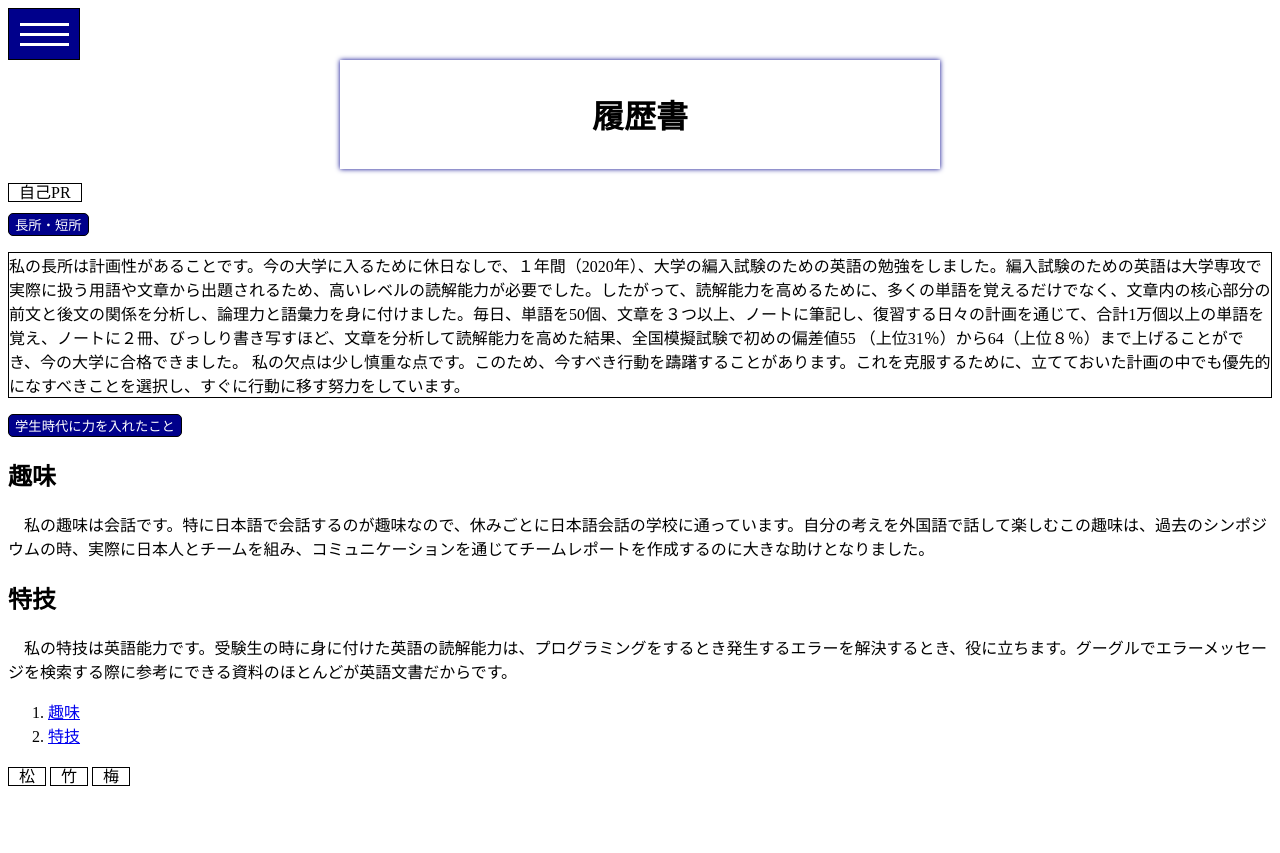
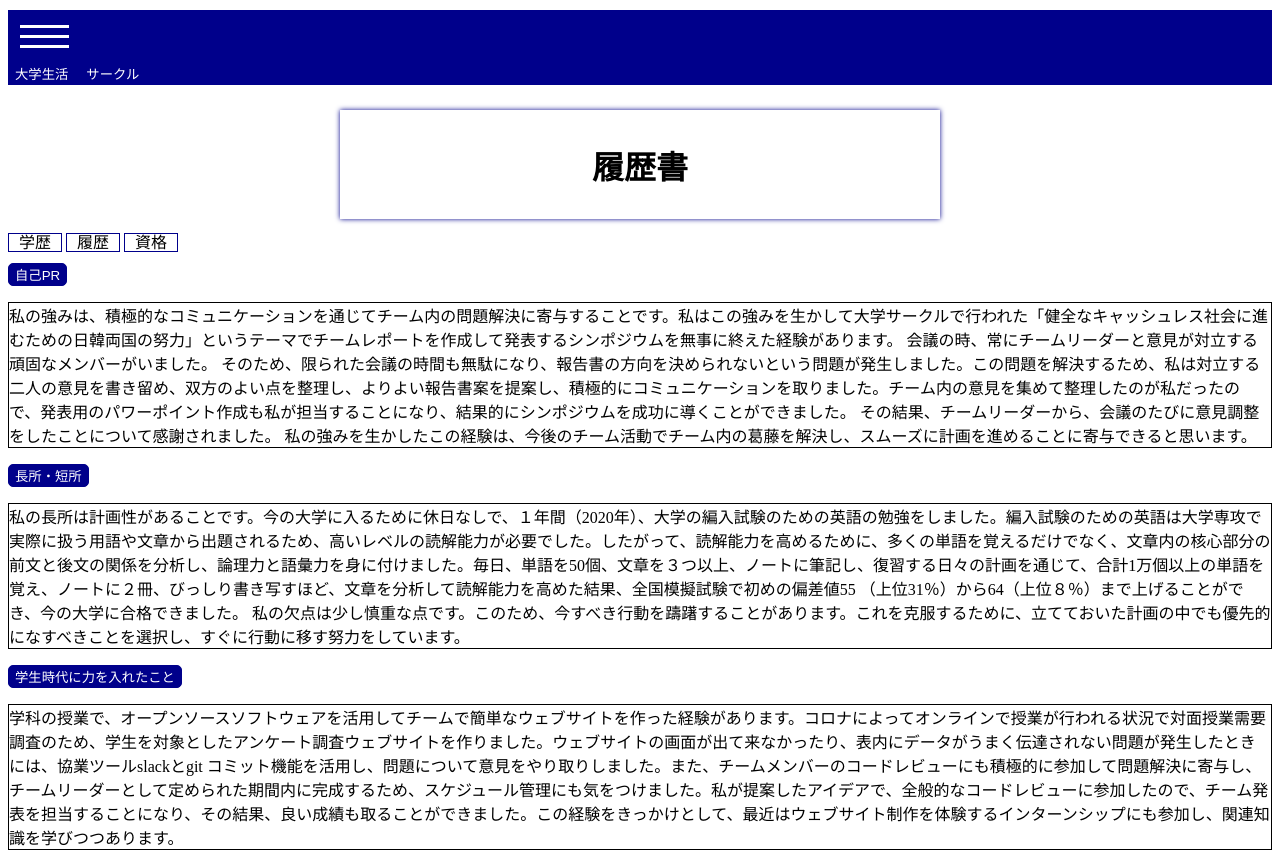
Before and after one commit to sukhyun205/-, a plain HTML site: page Internship/220210_IS_PR.html in a window 1280 px wide. Shown: the top 853 px of the page. Before the commit the page ends 800 px from the top, so only its background shows below. Drawn offline with Linux system fonts and the light colour scheme.

Commit message:
update IS_PR

```diff
--- a/Internship/220210_IS_PR.css
+++ b/Internship/220210_IS_PR.css
@@ -1,9 +1,26 @@
+
+#key_visual img {
+    max-width: 100%; /* 画像の横幅を100%に */
+  }
+
+.darkblue {
+    background-color: darkblue;
+}
+
+.customized-color {
+    background-color: rgb(59, 59, 175);
+}
+
+.font-white {
+    color: white;
+}
+
 
 button {
     transition: all .5s;
     background: darkblue;
     color: white;
-    border: 1px solid black;
+    border: 1px solid darkblue;
     border-radius: 5px;
 }
 
@@ -19,6 +36,7 @@ button:hover {
 
 div {
     margin-bottom: 10px;
+    margin-top: 10px;
 }
 
 main {
@@ -29,6 +47,7 @@ main {
     padding: 10px; /* コンテンツの内側に余白 */
     box-shadow: 0 0 5px 0 darkblue; /* コンテンツに影設定 */
     margin-bottom: 10px;
+    margin-top: 2%;
   }
 
 h1 {
@@ -53,18 +72,17 @@ input {
     display: none;
    }
    label {
-    border: 1px solid black;
+    border: 1px solid darkblue;
     padding: 0 10px;
+
    }
    input:checked + label {
-    background: black;
+    background: darkblue;
     color: white;
    }
    .sho, .chiku, .bai {
     display: none;
     border: 1px solid black;
-    width: 150px;
-    height: 50px;
    }
    #sho:checked ~ .sho,
    #chiku:checked ~ .chiku,
--- a/Internship/220210_IS_PR.html
+++ b/Internship/220210_IS_PR.html
@@ -6,6 +6,7 @@
 
     </head>
     <body>
+        <div class="darkblue">
             <input type="checkbox" id="menu">
             <label id="hamburger" for="menu">
              <span id="line"></span>
@@ -15,27 +16,50 @@
              <li>プロフィール</li>
              <li>問い合わせ</li>
             </ul>
+            <button>大学生活</button>
+            <button>サークル</button>
+        </div>
+
+
+
 
         <main>
             <h1>履歴書</h1>
 
         </main>
 
-        <label for="open">自己PR</label>
-        <input type="checkbox" id="open">
-        <div id="lyrics">
-            <p>
+        <div>
+            <input type="radio"
+            name="grade" id="sho">
+            <label for="sho">学歴</label>
+            <input type="radio"
+            name="grade" id="chiku">
+            <label for="chiku">履歴</label>
+            <input type="radio"
+            name="grade" id="bai">
+            <label for="bai">資格</label>
+
+            <div class="sho">
+                東国大学（大韓民国　ソウル市 ）　卒業見込み
+            </div>
+            <div class="chiku">
+                職歴
+            </div>
+            <div class="bai">
+                日本語能力試験　Ｎ１　合格
+            </div>
+
+        <div><button>自己PR</button></div>
+
+        <p class="sentence">
             私の強みは、積極的なコミュニケーションを通じてチーム内の問題解決に寄与することです。私はこの強みを生かして大学サークルで行われた「健全なキャッシュレス社会に進むための日韓両国の努力」というテーマでチームレポートを作成して発表するシンポジウムを無事に終えた経験があります。
             会議の時、常にチームリーダーと意見が対立する頑固なメンバーがいました。
-            </p>
-            <p>
             そのため、限られた会議の時間も無駄になり、報告書の方向を決められないという問題が発生しました。この問題を解決するため、私は対立する二人の意見を書き留め、双方のよい点を整理し、よりよい報告書案を提案し、積極的にコミュニケーションを取りました。チーム内の意見を集めて整理したのが私だったので、発表用のパワーポイント作成も私が担当することになり、結果的にシンポジウムを成功に導くことができました。
             その結果、チームリーダーから、会議のたびに意見調整をしたことについて感謝されました。
-            </p>
-            <p>
             私の強みを生かしたこの経験は、今後のチーム活動でチーム内の葛藤を解決し、スムーズに計画を進めることに寄与できると思います。
         </p>
-        </div>
+
+        </p>
 
         <div><button>長所・短所</button></div>
 
@@ -45,12 +69,15 @@
         </p>
 
         <div><button>学生時代に力を入れたこと</button></div>
+        <p class="sentence">
+            学科の授業で、オープンソースソフトウェアを活用してチームで簡単なウェブサイトを作った経験があります。コロナによってオンラインで授業が行われる状況で対面授業需要調査のため、学生を対象としたアンケート調査ウェブサイトを作りました。ウェブサイトの画面が出て来なかったり、表内にデータがうまく伝達されない問題が発生したときには、協業ツールslackとgit コミット機能を活用し、問題について意見をやり取りしました。また、チームメンバーのコードレビューにも積極的に参加して問題解決に寄与し、チームリーダーとして定められた期間内に完成するため、スケジュール管理にも気をつけました。私が提案したアイデアで、全般的なコードレビューに参加したので、チーム発表を担当することになり、その結果、良い成績も取ることができました。この経験をきっかけとして、最近はウェブサイト制作を体験するインターンシップにも参加し、関連知識を学びつつあります。
+        </p>
 
         <div>
             <h2 id="hobby">趣味</h2>
-            <p>　私の趣味は会話です。特に日本語で会話するのが趣味なので、休みごとに日本語会話の学校に通っています。自分の考えを外国語で話して楽しむこの趣味は、過去のシンポジウムの時、実際に日本人とチームを組み、コミュニケーションを通じてチームレポートを作成するのに大きな助けとなりました。</p>
+            <p class="font-white customized-color">　私の趣味は会話です。特に日本語で会話するのが趣味なので、休みごとに日本語会話の学校に通っています。自分の考えを外国語で話して楽しむこの趣味は、過去のシンポジウムの時、実際に日本人とチームを組み、コミュニケーションを通じてチームレポートを作成するのに大きな助けとなりました。</p>
             <h2 id="strength">特技</h2>
-            <p>　私の特技は英語能力です。受験生の時に身に付けた英語の読解能力は、プログラミングをするとき発生するエラーを解決するとき、役に立ちます。グーグルでエラーメッセージを検索する際に参考にできる資料のほとんどが英語文書だからです。</p>
+            <p class="font-white customized-color">　私の特技は英語能力です。受験生の時に身に付けた英語の読解能力は、プログラミングをするとき発生するエラーを解決するとき、役に立ちます。グーグルでエラーメッセージを検索する際に参考にできる資料のほとんどが英語文書だからです。</p>
         </div>
             <div>
                 <ol>
@@ -63,26 +90,6 @@
                 </ol>
             </div>
 
-
-        <div>
-            <input type="radio"
-            name="grade" id="sho">
-            <label for="sho">松</label>
-            <input type="radio"
-            name="grade" id="chiku">
-            <label for="chiku">竹</label>
-            <input type="radio"
-            name="grade" id="bai">
-            <label for="bai">梅</label>
-
-            <div class="sho">
-            </div>
-            <div class="chiku">
-                竹は緑を保ち
-            </div>
-            <div class="bai">
-                梅は花を咲かせる
-            </div>
 
         </div>
 
```
Lines whose indentation alone changed are shown as unchanged.
